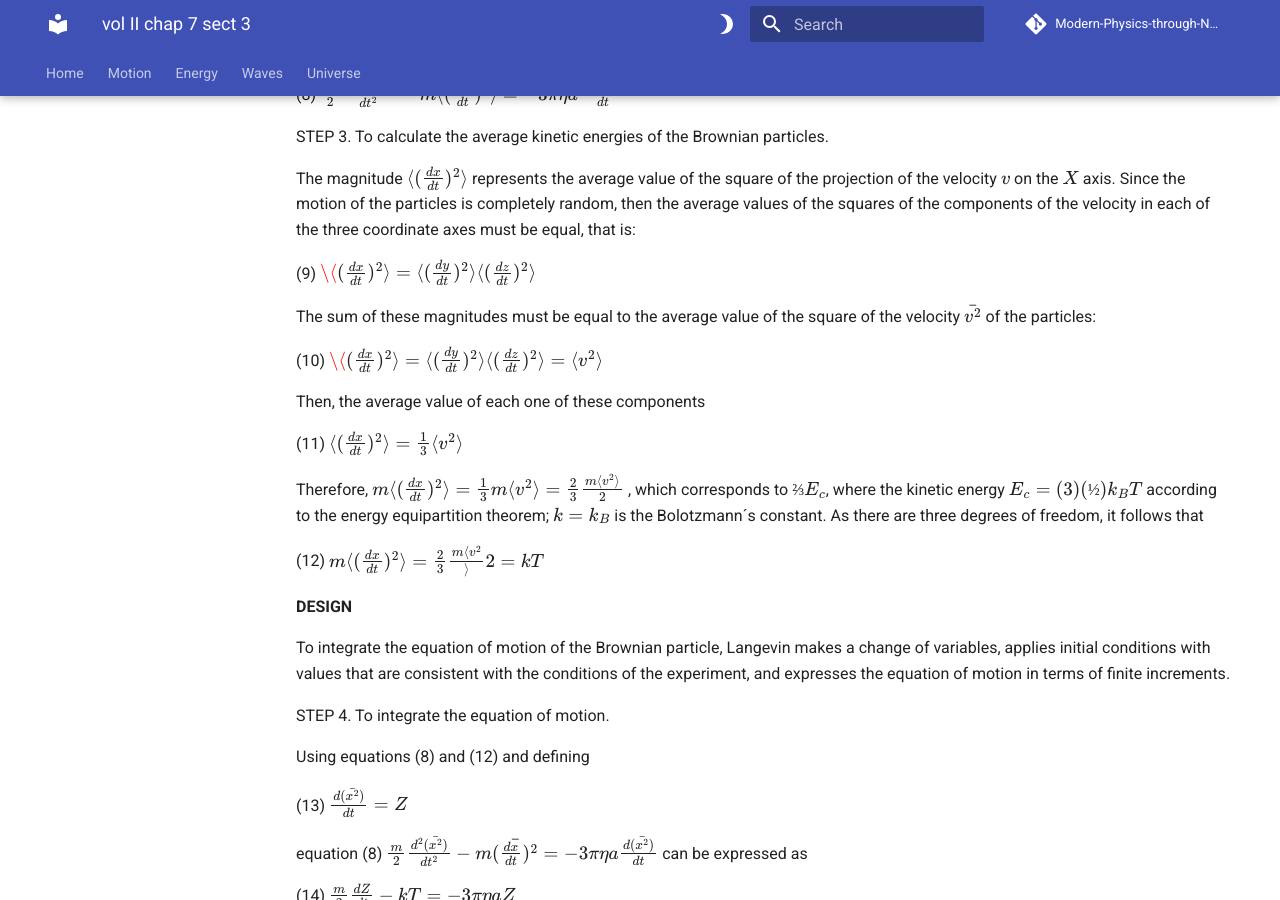
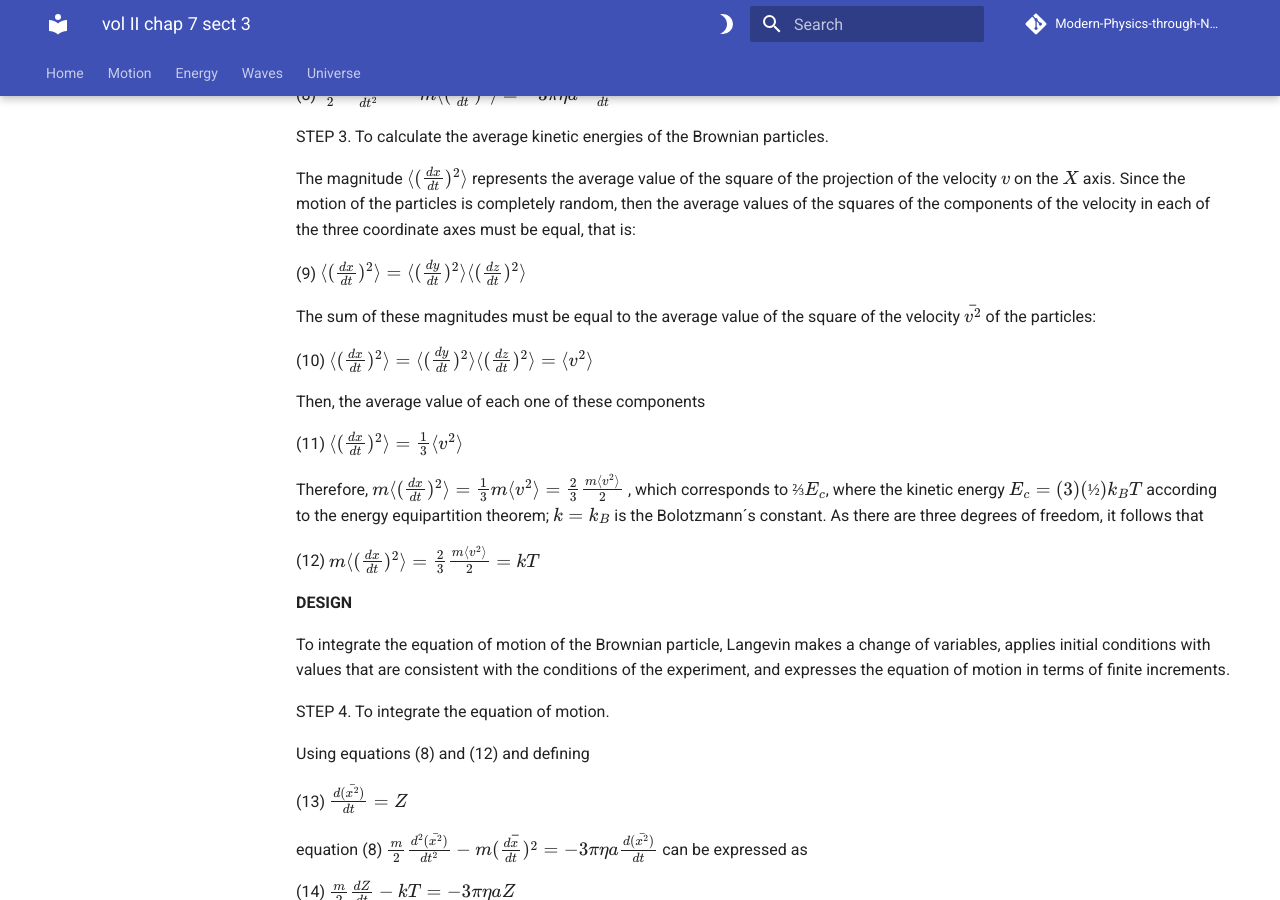
Before and after one commit to modphysnobel/modphysnobel.github.io, an MkDocs documentation site: the page built from docs/vol-II/vol-II-chap-7-sect-3.md, in a window 1280 px wide and 900 px high, scrolled down 2800 px. Built offline with MkDocs 1.6.1 and Material for MkDocs 9.7.7, drawn with Linux system fonts in a browser that asks for light colours; some web fonts are replaced; comment, search, counter and statistics services are not loaded.

```diff
--- a/docs/vol-II/vol-II-chap-7-sect-3.md
+++ b/docs/vol-II/vol-II-chap-7-sect-3.md
@@ -121,11 +121,11 @@ STEP 3. To calculate the average kinetic energies of the Brownian particles.
 
 The magnitude $〈(\frac{dx}{dt})^2〉$ represents the average value of the square of the projection of the velocity $v$ on the $X$ axis. Since the motion of the particles is completely random, then the average values of the squares of the components of the velocity in each of the three coordinate axes must be equal, that is:
 
-(9) $\〈(\frac{dx}{dt})^2〉=〈(\frac{dy}{dt})^2〉〈(\frac{dz}{dt})^2〉$
+(9) $〈(\frac{dx}{dt})^2〉=〈(\frac{dy}{dt})^2〉〈(\frac{dz}{dt})^2〉$
 
 The sum of these magnitudes must be equal to the average value of the square of the velocity $\bar{v^2}$ of the particles:
 
-(10) $\〈(\frac{dx}{dt})^2〉=〈(\frac{dy}{dt})^2〉〈(\frac{dz}{dt})^2〉=〈v^2〉$
+(10) $〈(\frac{dx}{dt})^2〉=〈(\frac{dy}{dt})^2〉〈(\frac{dz}{dt})^2〉=〈v^2〉$
 
 Then, the average value of each one of these components
 
@@ -133,7 +133,7 @@ Then, the average value of each one of these components
 
 Therefore, $m〈(\frac{dx}{dt})^2〉=\frac{1}{3}m〈v^2〉=\frac{2}{3}\frac{m〈v^2〉}{2}$ , which corresponds to $⅔E_c$, where the kinetic energy $E_c = (3)(½)k_BT$ according to the energy equipartition theorem; $k = k_B$ is the Bolotzmann´s constant. As there are three degrees of freedom, it follows that
 
-(12) $m〈(\frac{dx}{dt})^2〉=\frac{2}{3}\frac{m〈v^2}〉{2}=kT$
+(12) $m〈(\frac{dx}{dt})^2〉=\frac{2}{3}\frac{m〈v^2〉}{2}=kT$
 
 **DESIGN**
 
```
